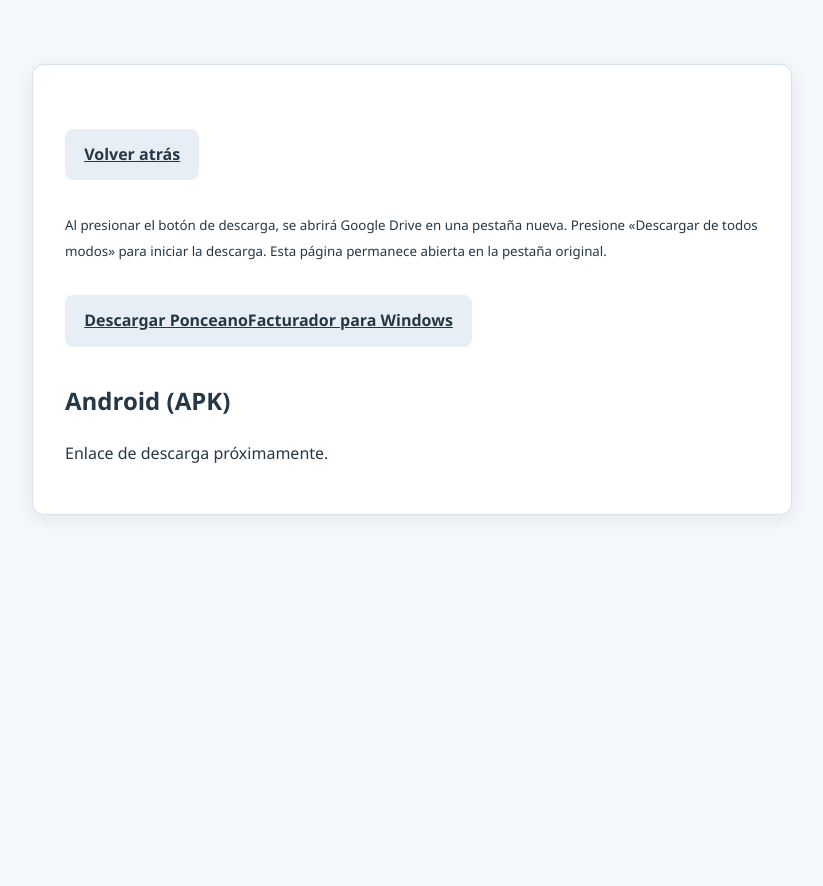
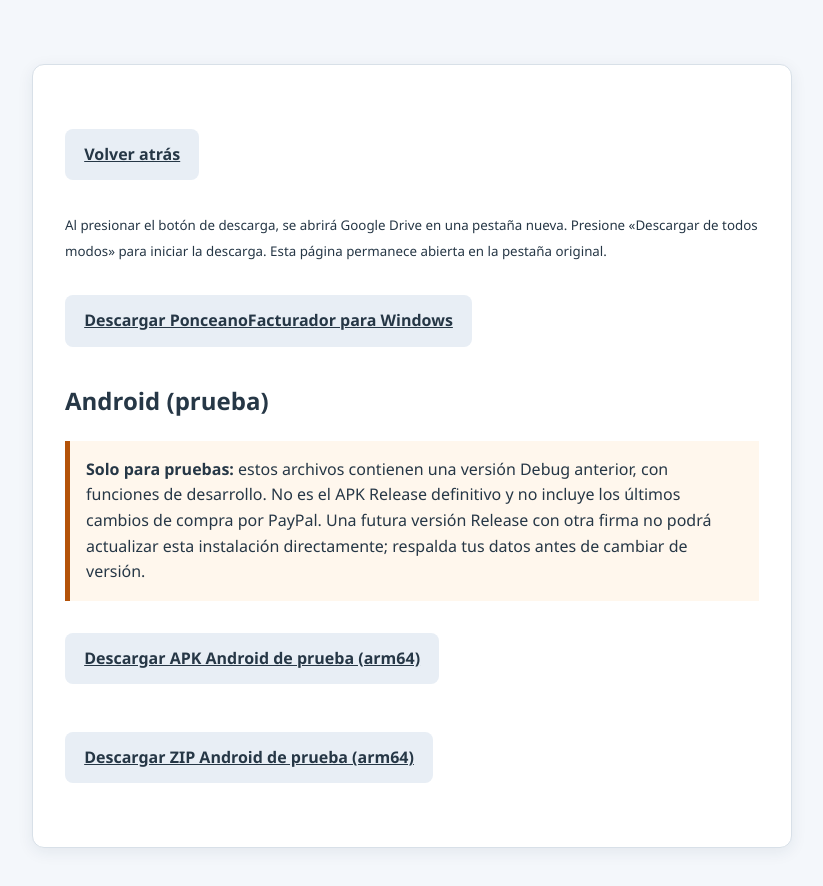
Before and after one commit to ponceano49/ponceanomultiservicios, a plain HTML site: page descargas.html in a window 1280 px wide. Shown: the whole page, without its empty margins (228-1051 px from the left). Before the commit the page ends 800 px from the top, so only its background shows below. Drawn offline with Linux system fonts and the light colour scheme.

Commit message:
Publicar enlaces de descarga para Windows y pruebas Android
Co-authored-by: Copilot <223556219+Copilot@users.noreply.github.com>

```diff
--- a/descargas.html
+++ b/descargas.html
@@ -22,10 +22,12 @@
 <main>
     <p><a class="enlace" href="index.html">Volver atrás</a></p>
     <p><small>Al presionar el botón de descarga, se abrirá Google Drive en una pestaña nueva. Presione «Descargar de todos modos» para iniciar la descarga. Esta página permanece abierta en la pestaña original.</small></p>
-    <p><a class="enlace" href="https://drive.google.com/uc?export=download&amp;id=1iMDdUir83IZiBKZo-sZ12VC6udSs0vOw" target="_blank" rel="noopener noreferrer" referrerpolicy="no-referrer">Descargar PonceanoFacturador para Windows</a></p>
+    <p><a class="enlace" href="https://drive.google.com/uc?export=download&amp;id=1se21LXE8cwSaMyrAuawukAttnt9LE0mu" target="_blank" rel="noopener noreferrer" referrerpolicy="no-referrer">Descargar PonceanoFacturador para Windows</a></p>
     <section aria-labelledby="android-title">
-        <h2 id="android-title">Android (APK)</h2>
-        <p>Enlace de descarga próximamente.</p>
+        <h2 id="android-title">Android (prueba)</h2>
+        <p class="alerta"><strong>Solo para pruebas:</strong> estos archivos contienen una versión Debug anterior, con funciones de desarrollo. No es el APK Release definitivo y no incluye los últimos cambios de compra por PayPal. Una futura versión Release con otra firma no podrá actualizar esta instalación directamente; respalda tus datos antes de cambiar de versión.</p>
+        <p><a class="enlace" href="https://drive.google.com/uc?export=download&amp;id=1QPGSa8S4b1eWp74aDy92kjKnPPZTes6f" target="_blank" rel="noopener noreferrer" referrerpolicy="no-referrer">Descargar APK Android de prueba (arm64)</a></p>
+        <p><a class="enlace" href="https://drive.google.com/uc?export=download&amp;id=1gx5e_W0K2dF2ZwUU3Ks6NvcdwcthIjoD" target="_blank" rel="noopener noreferrer" referrerpolicy="no-referrer">Descargar ZIP Android de prueba (arm64)</a></p>
     </section>
 </main>
 </body>
```
